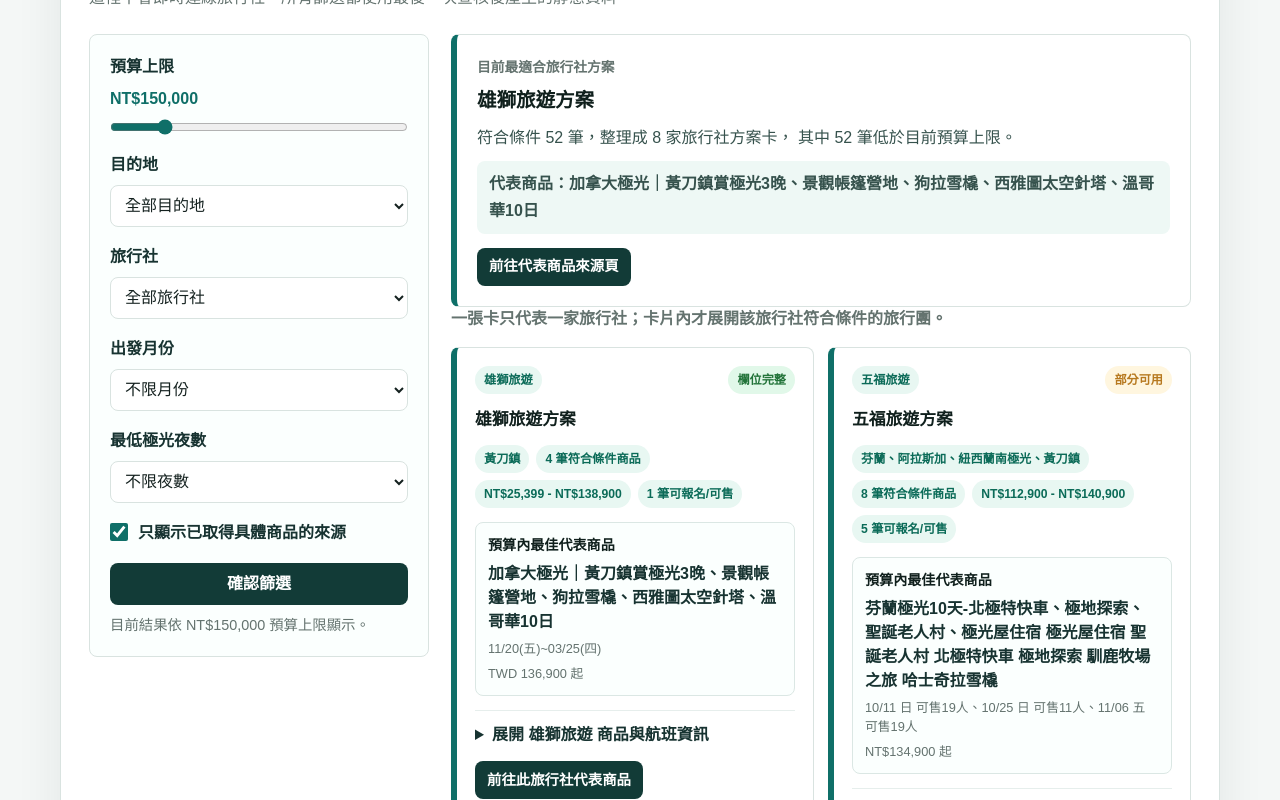
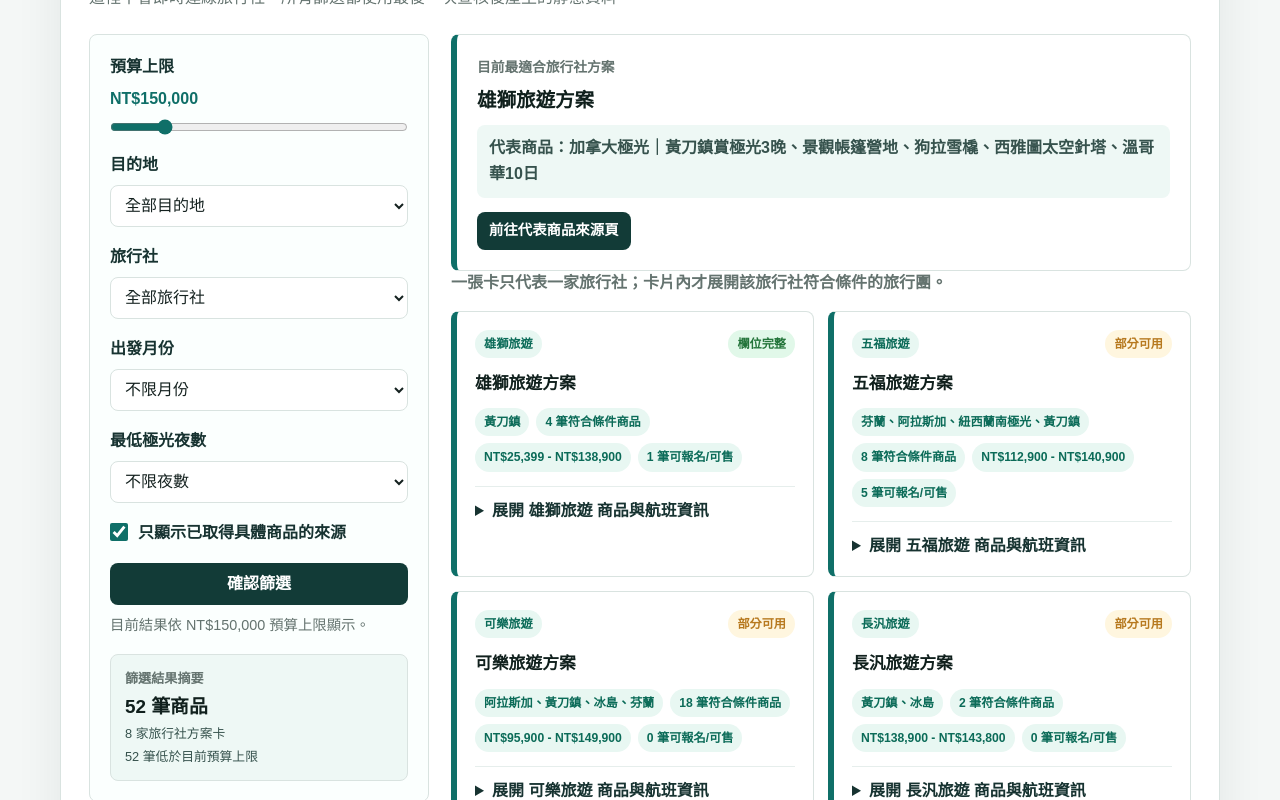
Before and after one commit to waitlose1205-art/yellowknife-aurora-2027, a Next.js app: page / in a window 1280 px wide. Shown: the part 740-1540 px from the top of the page. Built offline with nearby package versions, Linux system fonts and the light colour scheme.

Commit message:
Move agency representative product into expanded cards

```diff
--- a/app/globals.css
+++ b/app/globals.css
@@ -296,6 +296,31 @@ h3 {
   line-height: 1.5;
 }
 
+.filterSummaryCard {
+  display: grid;
+  gap: 4px;
+  padding: 14px;
+  border: 1px solid var(--line);
+  border-radius: 8px;
+  background: #eef8f5;
+}
+
+.filterSummaryCard span {
+  color: var(--muted);
+  font-size: 0.82rem;
+  font-weight: 900;
+}
+
+.filterSummaryCard strong {
+  color: var(--ink);
+  font-size: 1.18rem;
+}
+
+.filterSummaryCard small {
+  color: #36524d;
+  line-height: 1.45;
+}
+
 .resultPanel {
   min-width: 0;
 }
@@ -422,32 +447,6 @@ h3 {
   border-left: 6px solid var(--teal);
 }
 
-.agencyBestProduct {
-  display: grid;
-  gap: 6px;
-  margin-top: 14px;
-  padding: 12px;
-  border: 1px solid #dbe7e4;
-  border-radius: 8px;
-  background: #fbfffe;
-}
-
-.agencyBestProduct strong {
-  color: var(--ink);
-  font-size: 0.88rem;
-}
-
-.agencyBestProduct span {
-  color: #173331;
-  font-weight: 900;
-  line-height: 1.5;
-}
-
-.agencyBestProduct small {
-  color: var(--muted);
-  line-height: 1.45;
-}
-
 .metaGrid {
   margin-top: 12px;
 }
@@ -499,9 +498,30 @@ h3 {
 }
 
 .agencyProductCard {
+  position: relative;
   border: 1px solid #dbe7e4;
   border-radius: 8px;
   background: #fbfffe;
+}
+
+.agencyProductCard.recommended {
+  border-color: var(--teal);
+  box-shadow: 0 0 0 1px rgba(12, 128, 115, 0.16);
+}
+
+.recommendBadge {
+  position: absolute;
+  top: 10px;
+  right: 10px;
+  z-index: 1;
+  width: fit-content;
+  padding: 4px 9px;
+  border-radius: 999px;
+  background: var(--teal-dark);
+  color: #fff;
+  font-size: 0.74rem;
+  font-weight: 900;
+  line-height: 1;
 }
 
 .agencyProductCard details {
@@ -513,6 +533,7 @@ h3 {
 .agencyProductCard summary {
   display: grid;
   gap: 4px;
+  padding-right: 58px;
 }
 
 .agencyProductCard summary strong {
--- a/app/page.tsx
+++ b/app/page.tsx
@@ -408,6 +408,13 @@ export default function Home() {
                 ? "條件已變更，按下確認後才更新旅行社卡片。"
                 : `目前結果依 ${formatCurrency(appliedFilters.budget)} 預算上限顯示。`}
             </p>
+
+            <div className="filterSummaryCard">
+              <span>篩選結果摘要</span>
+              <strong>{filteredProducts.length} 筆商品</strong>
+              <small>{agencyGroups.length} 家旅行社方案卡</small>
+              <small>{withinBudgetCount} 筆低於目前預算上限</small>
+            </div>
           </aside>
 
           <div className="resultPanel">
@@ -422,10 +429,6 @@ export default function Home() {
                   <strong>
                     {bestAgencyGroup ? `${bestAgencyGroup.agency}方案` : "沒有符合條件的旅行社方案"}
                   </strong>
-                  <p>
-                    符合條件 {filteredProducts.length} 筆，整理成 {agencyGroups.length} 家旅行社方案卡，
-                    其中 {withinBudgetCount} 筆低於目前預算上限。
-                  </p>
                   {bestProduct ? (
                     <p className="recommendationProduct">
                       代表商品：{bestProduct.productName}
@@ -465,17 +468,18 @@ export default function Home() {
                           <span>{group.priceRange}</span>
                           <span>{group.bookableCount} 筆可報名/可售</span>
                         </div>
-                        <div className="agencyBestProduct">
-                          <strong>預算內最佳代表商品</strong>
-                          <span>{product.productName}</span>
-                          <small>{product.selectableDates}</small>
-                          <small>{product.priceLabel || "未揭露價格"}</small>
-                        </div>
                         <details>
                           <summary>展開 {group.agency} 商品與航班資訊</summary>
                           <div className="agencyProductList">
-                            {group.products.map((agencyProduct) => (
-                              <article className="agencyProductCard" key={agencyProduct.id}>
+                            {group.products.map((agencyProduct) => {
+                              const isRecommended = agencyProduct.id === product.id;
+
+                              return (
+                              <article
+                                className={`agencyProductCard${isRecommended ? " recommended" : ""}`}
+                                key={agencyProduct.id}
+                              >
+                                {isRecommended ? <span className="recommendBadge">推薦</span> : null}
                                 <details>
                                   <summary>
                                     <strong>{agencyProduct.productName}</strong>
@@ -519,12 +523,10 @@ export default function Home() {
                                   </a>
                                 </details>
                               </article>
-                            ))}
+                              );
+                            })}
                           </div>
                         </details>
-                        <a href={product.sourceUrl} rel="noreferrer" target="_blank">
-                          前往此旅行社代表商品
-                        </a>
                       </article>
                     );
                     })}
```
